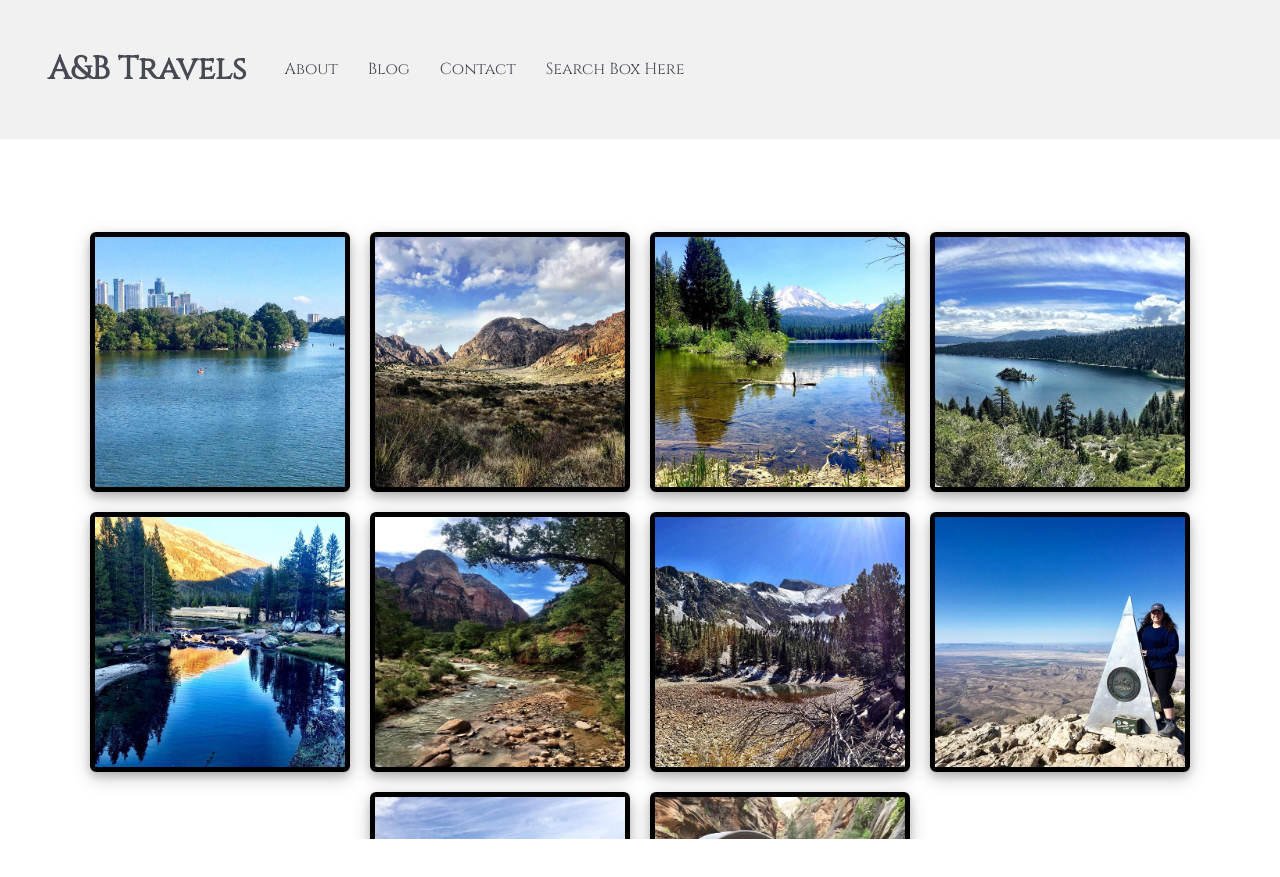
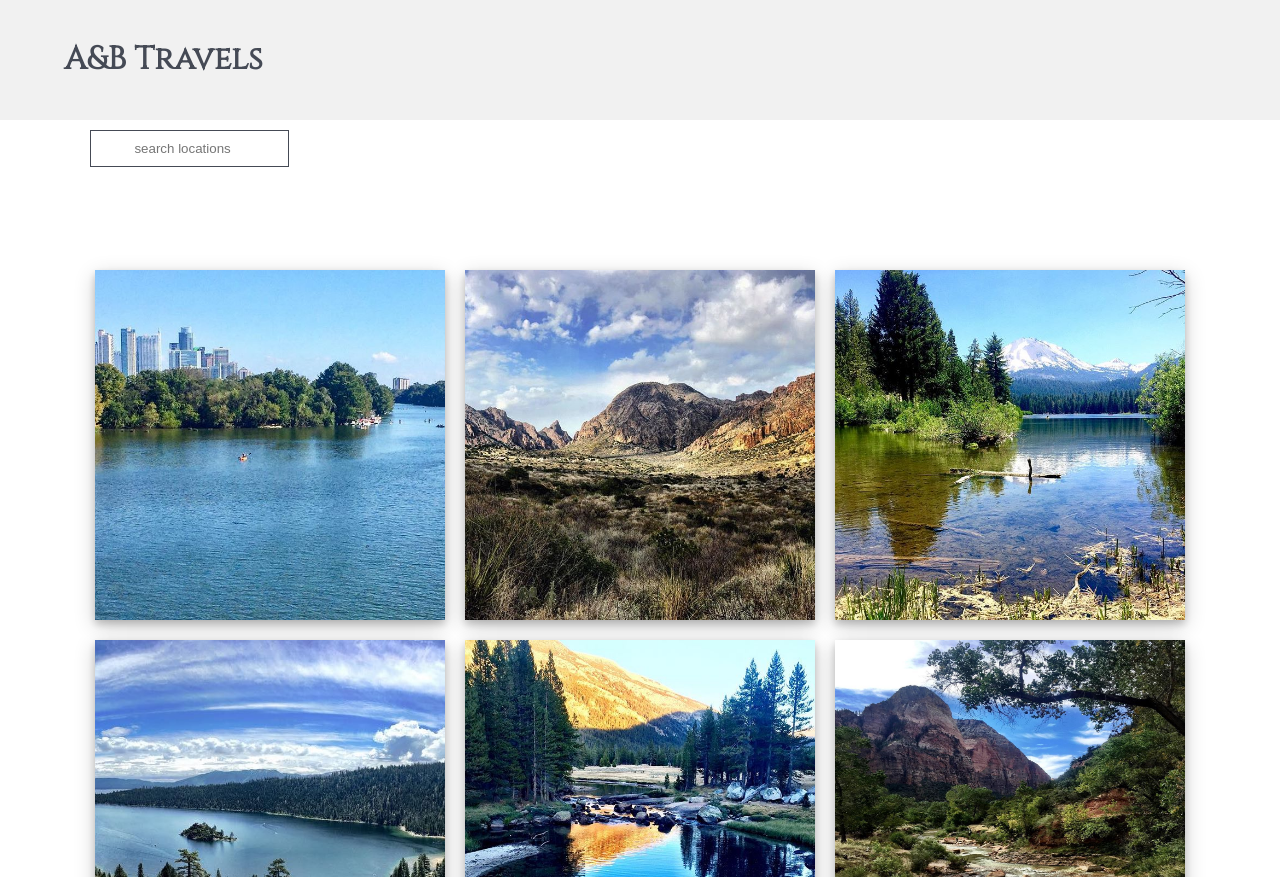
Before and after one commit to afletch24/reactTravelBlog, a React (Create React App) app: page / in a window 1280 px wide. Before the commit the page ends 839 px from the top, so only its background shows below. Built offline with nearby package versions, Linux system fonts and the light colour scheme.

Commit message:
added search capabililty

```diff
--- a/src/App.js
+++ b/src/App.js
@@ -4,15 +4,32 @@ import Header from "./Header";
 import Scroll from "./Scroll";
 import './App.css';
 import { pics } from "./pics";
+import Search from "./Search";
 
 class App extends Component {
+  constructor(){
+    super()
+    this.state = {
+      pics: pics,
+      searchfield: ""
+    }
+  }
+
+  onSearchChange = (event) => {
+    this.setState({ searchfield: event.target.value })
+
+  }
+
   render() {
+    const filteredPics = this.state.pics.filter(pic => {
+      return pic.location.toLowerCase().includes(this.state.searchfield.toLowerCase())
+    })
     return (
       <div>
         <Header></Header>
-
+        <Search searchChange = {this.onSearchChange}/>
         <Scroll>
-          <CardList pics = {pics }/>
+          <CardList pics = {filteredPics}/>
         </Scroll>
       </div>
     );
--- a/src/Card.css
+++ b/src/Card.css
@@ -1,14 +1,12 @@
 .card{
-    border: solid black 5px;
-    width: 250px;
-    height: 250px;
+
+    width: 350px;
+    height: 350px;
     margin: 10px;
 
     box-shadow: 0 4px 8px 0 rgba(0, 0, 0, 0.2), 0 6px 20px 0 rgba(0, 0, 0, 0.19);
     transition: all 0.5s;
     text-align: center;
-    border-radius: 6px;
-
     display: flex;
     flex-direction: column;
     justify-content: center;
--- a/src/Card.js
+++ b/src/Card.js
@@ -1,12 +1,11 @@
 import React, { Component} from 'react';
-import { pics } from "./pics";
 import "./Card.css";
 
 class Card extends Component {
     render(){
         return(
         <div className="card">
-            <img alt="image" src={this.props.img}/>
+            <img alt="" src={this.props.img}/>
             <p className="imgWords"> {this.props.location} </p>
         </div>
         );
--- a/src/CardList.css
+++ b/src/CardList.css
@@ -4,5 +4,6 @@
     flex-wrap: wrap;
     justify-content: center;
     padding: 4%;
+    /* background-image: url('../public/images/wood.jpg') */
 
 }
--- a/src/CardList.js
+++ b/src/CardList.js
@@ -1,11 +1,14 @@
-import React, { Component} from 'react';
+import React from 'react';
 import Card from "./Card";
 
 import "./CardList.css";
 
 
 const CardList = ({ pics }) => {
-    const cardArray = pics.map((travel, i) => {
+    return(
+        <div className="cardContainer">
+            {
+                pics.map((travel, i) => {
                 return(
                     <Card
                         key={pics[i].id}
@@ -15,9 +18,7 @@ const CardList = ({ pics }) => {
                     />
                 )
                 })
-    return(
-        <div className="cardContainer">
-            {cardArray}
+            }
         </div>
     )
 
--- a/src/Header.css
+++ b/src/Header.css
@@ -3,7 +3,10 @@
     display: flex;
     flex-direction: row;
     align-items: center;
-    padding: 10px;
+    justify-content: space-between;
+    padding: 3%;
+    padding-right: 5%;
+    padding-left: 5%;
 
     font-family: 'Cinzel', serif;
     background-color: #f1f1f1;
@@ -12,7 +15,8 @@
 
 .header h1 {
     margin: 0;
-    padding: 3%;
+
+    /* justify-content: flex-start; */
 }
 .list {
     display: flex;
@@ -23,6 +27,5 @@
 
 }
 .searchBox{
-    display: flex;
-    align-items: flex-end;
+    /* justify-content: flex-end; */
 }
--- a/src/Header.js
+++ b/src/Header.js
@@ -11,14 +11,14 @@ class Header extends Component {
         <div className="header">
 
             <h1> A&B Travels </h1>
-            <div className="list">
+             {/* <div className="list">
                 <p> About </p>
                 <p> Blog </p>
                 <p> Contact </p>
-            </div>
-            <div className="searchBox">
+            </div>  */}
+            {/* <div className="searchBox">
                 <Search/>
-            </div>
+            </div> */}
         </div>
         );
     }
--- /dev/null
+++ b/src/Search.css
@@ -0,0 +1,11 @@
+.searchBox {
+     background-color: #fff;
+    border: 1.5px solid #454A55;
+    padding: 10px;
+    text-align: center;
+    margin-bottom: 25px;
+    text-align: center;
+    margin: 10px;
+    margin-left: 7%;
+
+}
--- a/src/Search.js
+++ b/src/Search.js
@@ -1,10 +1,17 @@
 import React, { Component } from 'react';
-
+import "./Search.css";
 class Search extends Component{
-    render(){
+    render(props){
         return(
             <div>
-                <p> Search Box Here </p>
+                <input
+                    className= "searchBox"
+                    type="search"
+                    placeholder="search locations"
+                    onChange={this.props.searchChange}
+
+
+                />
             </div>
         )
     }
--- a/src/pics.js
+++ b/src/pics.js
@@ -6,7 +6,7 @@ export const pics = [
     },
     {
         id: 2,
-        location: 'Big Bend ',
+        location: 'Big Bend, TX',
         img: '../images/bigBend.jpg'
     },
     {
@@ -31,7 +31,7 @@ export const pics = [
     },
     {
         id: 7,
-        location: 'Zion, UT ',
+        location: 'Great Basin, NV',
         img: '../images/greatBasin.jpg'
     },
     {
```
Lines whose indentation alone changed are shown as unchanged.
